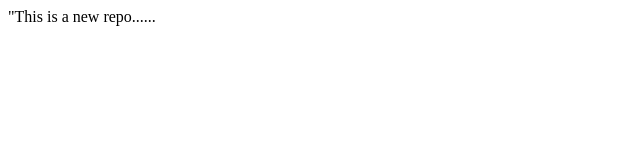
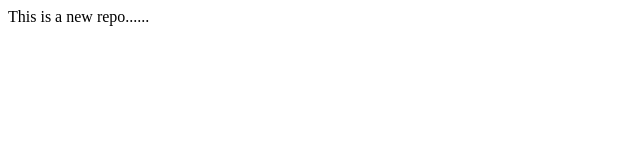
Before and after one commit to Om-Prakash-Samal/LocalRepo, a plain HTML site: page index.html in a window 1280 px wide. Shown: the full height of the page, 0-640 px from the left. Drawn offline with Linux system fonts and the light colour scheme.

Commit message:
Fixed a bug

```diff
--- a/index.html
+++ b/index.html
@@ -1 +1 @@
-<p>"This is a new repo......</p>
+<p>This is a new repo......</p>
```
